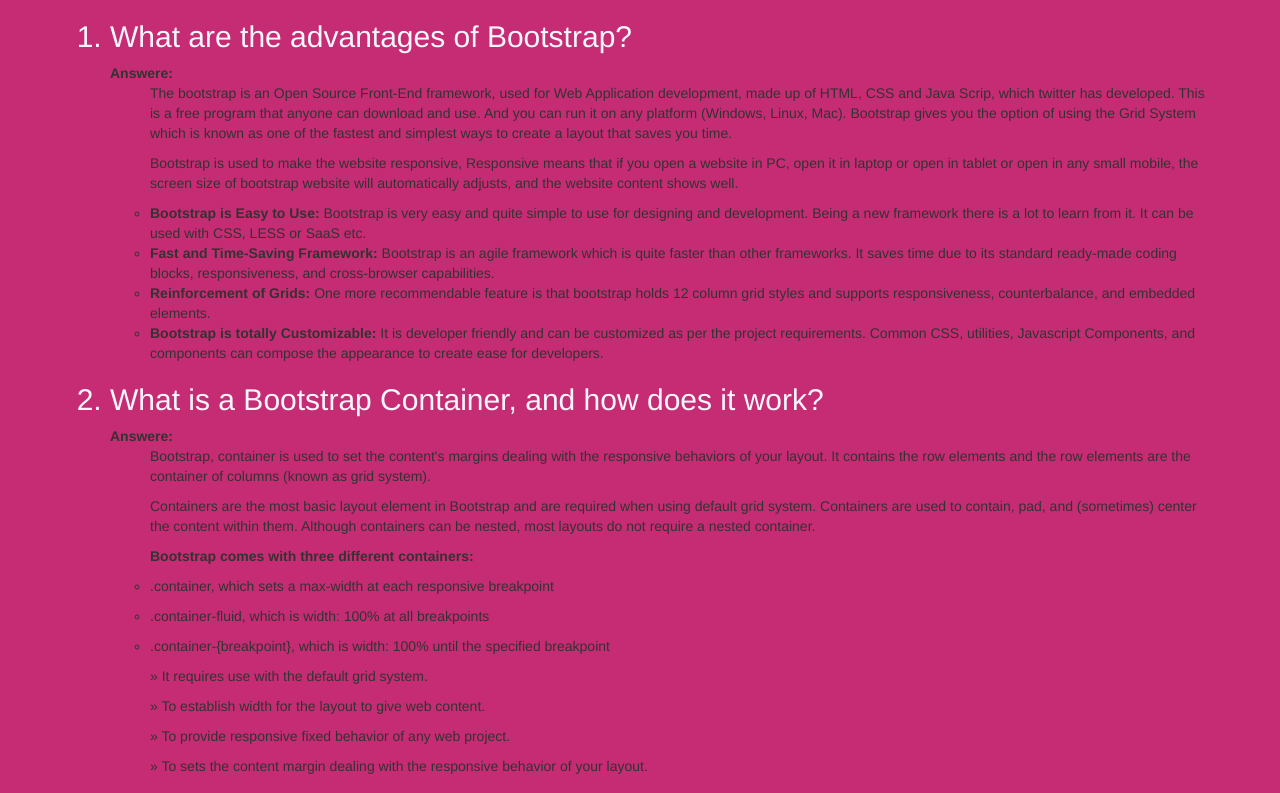
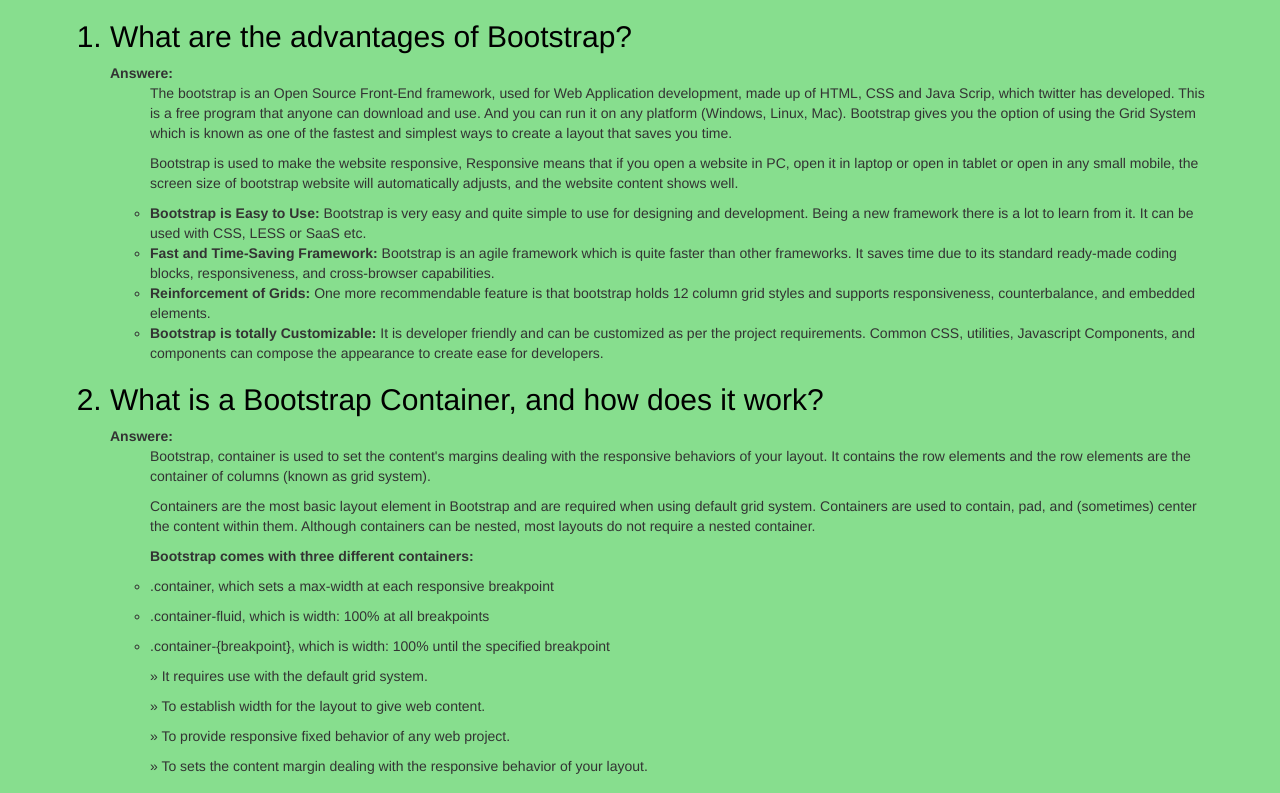
Before and after one commit to raxitbaldha/tops, a plain HTML site: page tops/assiment/bootstrap.html in a window 1280 px wide. Shown: the top 793 px of the page. Drawn offline with nearby package versions, Linux system fonts and the light colour scheme.

Commit message:
Add files via upload

```diff
--- a/tops/assiment/bootstrap.html
+++ b/tops/assiment/bootstrap.html
@@ -17,7 +17,7 @@
 		}
 
 		body {
-			background-color: rgb(198, 44, 116);
+			background-color: rgb(135, 222, 142);
 		}
 
 		.p-2 {
@@ -26,7 +26,7 @@
 
 
 		h2 li {
-			color: rgb(247, 246, 253);
+			color:black;
 			font-size: 30px;
 
 		}
```
